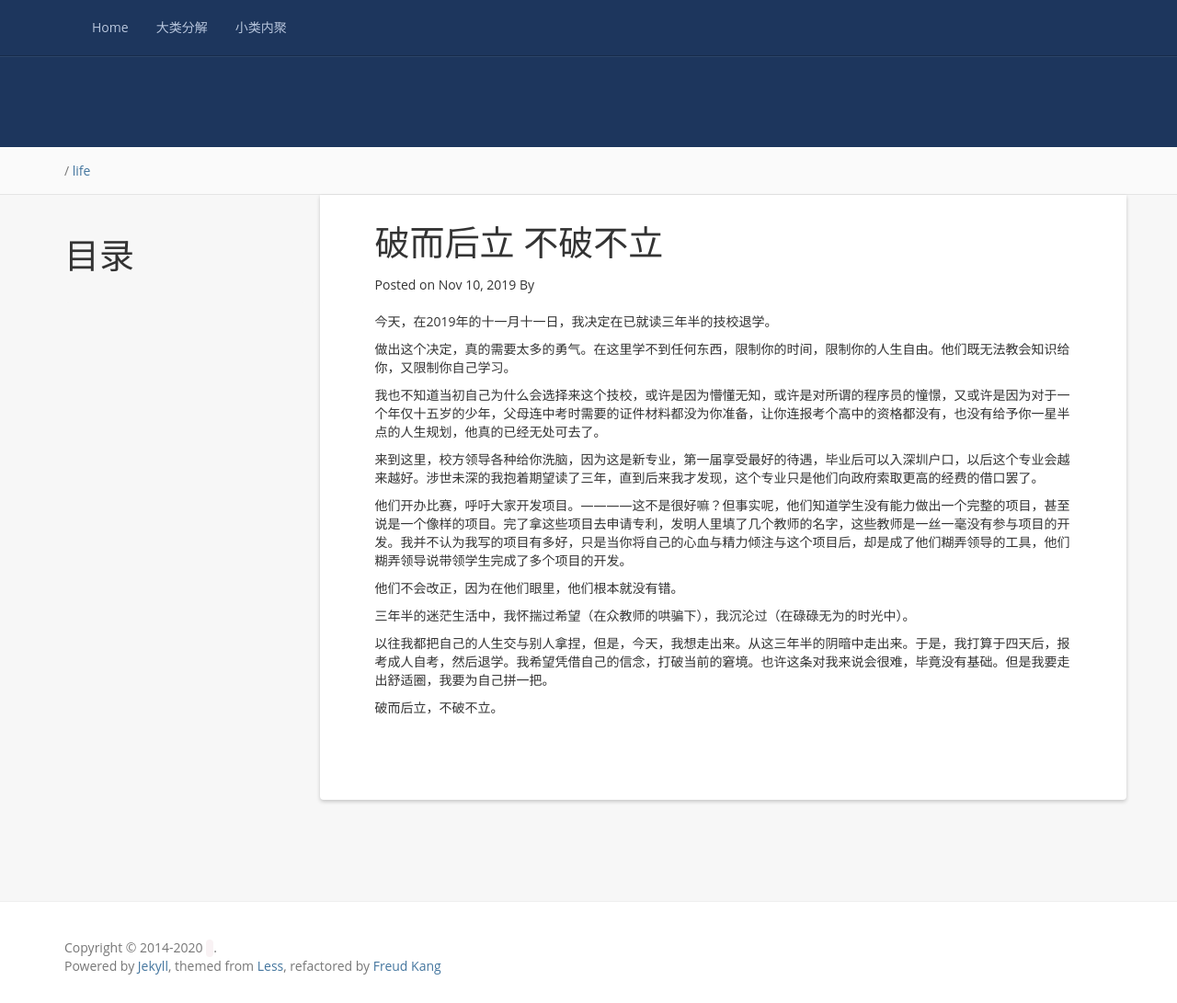
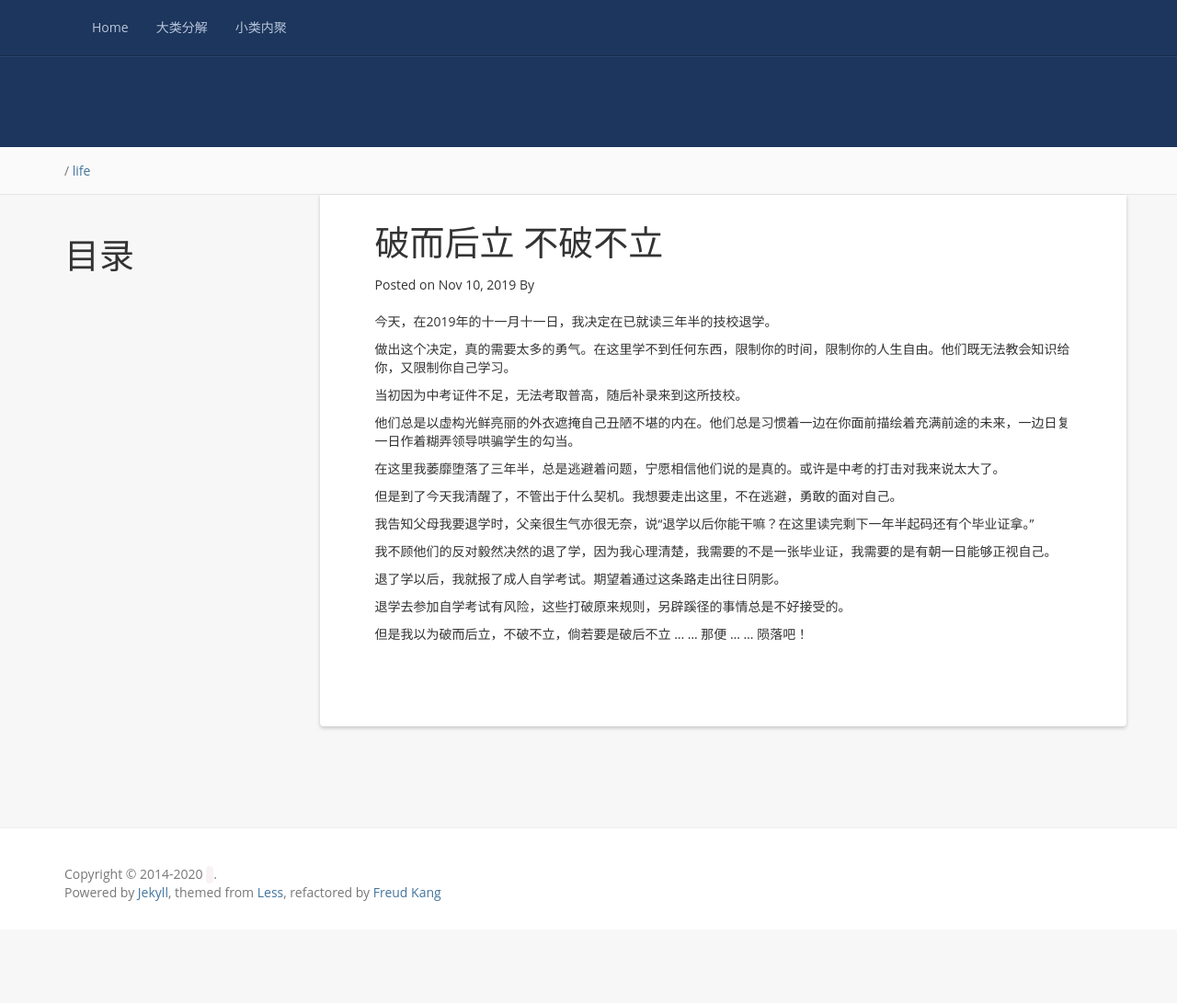
Before and after one commit to USERNAMEISEMPTY/USERNAMEISEMPTY.github.io, a Jekyll site: the page built from _posts/2019-11-11-break-to-found.md, in a window 1280 px wide and 1091 px high. Shown: the whole window at 92% size. Built offline with Jekyll 4.4.1, drawn with Linux system fonts in a browser that asks for light colours; nearby versions of some CDN libraries; a script that is not in the unit is left out; comment, search, counter and statistics services are not loaded.

Commit message:
modify post

```diff
--- a/_posts/2019-11-11-break-to-found.md
+++ b/_posts/2019-11-11-break-to-found.md
@@ -10,16 +10,21 @@ tag: life
 
 做出这个决定，真的需要太多的勇气。在这里学不到任何东西，限制你的时间，限制你的人生自由。他们既无法教会知识给你，又限制你自己学习。
 
-我也不知道当初自己为什么会选择来这个技校，或许是因为懵懂无知，或许是对所谓的程序员的憧憬，又或许是因为对于一个年仅十五岁的少年，父母连中考时需要的证件材料都没为你准备，让你连报考个高中的资格都没有，也没有给予你一星半点的人生规划，他真的已经无处可去了。
+当初因为中考证件不足，无法考取普高，随后补录来到这所技校。
 
-来到这里，校方领导各种给你洗脑，因为这是新专业，第一届享受最好的待遇，毕业后可以入深圳户口，以后这个专业会越来越好。涉世未深的我抱着期望读了三年，直到后来我才发现，这个专业只是他们向政府索取更高的经费的借口罢了。
+他们总是以虚构光鲜亮丽的外衣遮掩自己丑陋不堪的内在。他们总是习惯着一边在你面前描绘着充满前途的未来，一边日复一日作着糊弄领导哄骗学生的勾当。
 
-他们开办比赛，呼吁大家开发项目。————这不是很好嘛？但事实呢，他们知道学生没有能力做出一个完整的项目，甚至说是一个像样的项目。完了拿这些项目去申请专利，发明人里填了几个教师的名字，这些教师是一丝一毫没有参与项目的开发。我并不认为我写的项目有多好，只是当你将自己的心血与精力倾注与这个项目后，却是成了他们糊弄领导的工具，他们糊弄领导说带领学生完成了多个项目的开发。
+在这里我萎靡堕落了三年半，总是逃避着问题，宁愿相信他们说的是真的。或许是中考的打击对我来说太大了。
 
-他们不会改正，因为在他们眼里，他们根本就没有错。
+但是到了今天我清醒了，不管出于什么契机。我想要走出这里，不在逃避，勇敢的面对自己。
 
-三年半的迷茫生活中，我怀揣过希望（在众教师的哄骗下），我沉沦过（在碌碌无为的时光中）。
+我告知父母我要退学时，父亲很生气亦很无奈，说“退学以后你能干嘛？在这里读完剩下一年半起码还有个毕业证拿。”
 
-以往我都把自己的人生交与别人拿捏，但是，今天，我想走出来。从这三年半的阴暗中走出来。于是，我打算于四天后，报考成人自考，然后退学。我希望凭借自己的信念，打破当前的窘境。也许这条对我来说会很难，毕竟没有基础。但是我要走出舒适圈，我要为自己拼一把。
+我不顾他们的反对毅然决然的退了学，因为我心理清楚，我需要的不是一张毕业证，我需要的是有朝一日能够正视自己。
 
-破而后立，不破不立。
+退了学以后，我就报了成人自学考试。期望着通过这条路走出往日阴影。
+
+退学去参加自学考试有风险，这些打破原来规则，另辟蹊径的事情总是不好接受的。
+
+但是我以为破而后立，不破不立，倘若要是破后不立 ... ...
+那便 ... ... 陨落吧！
```
